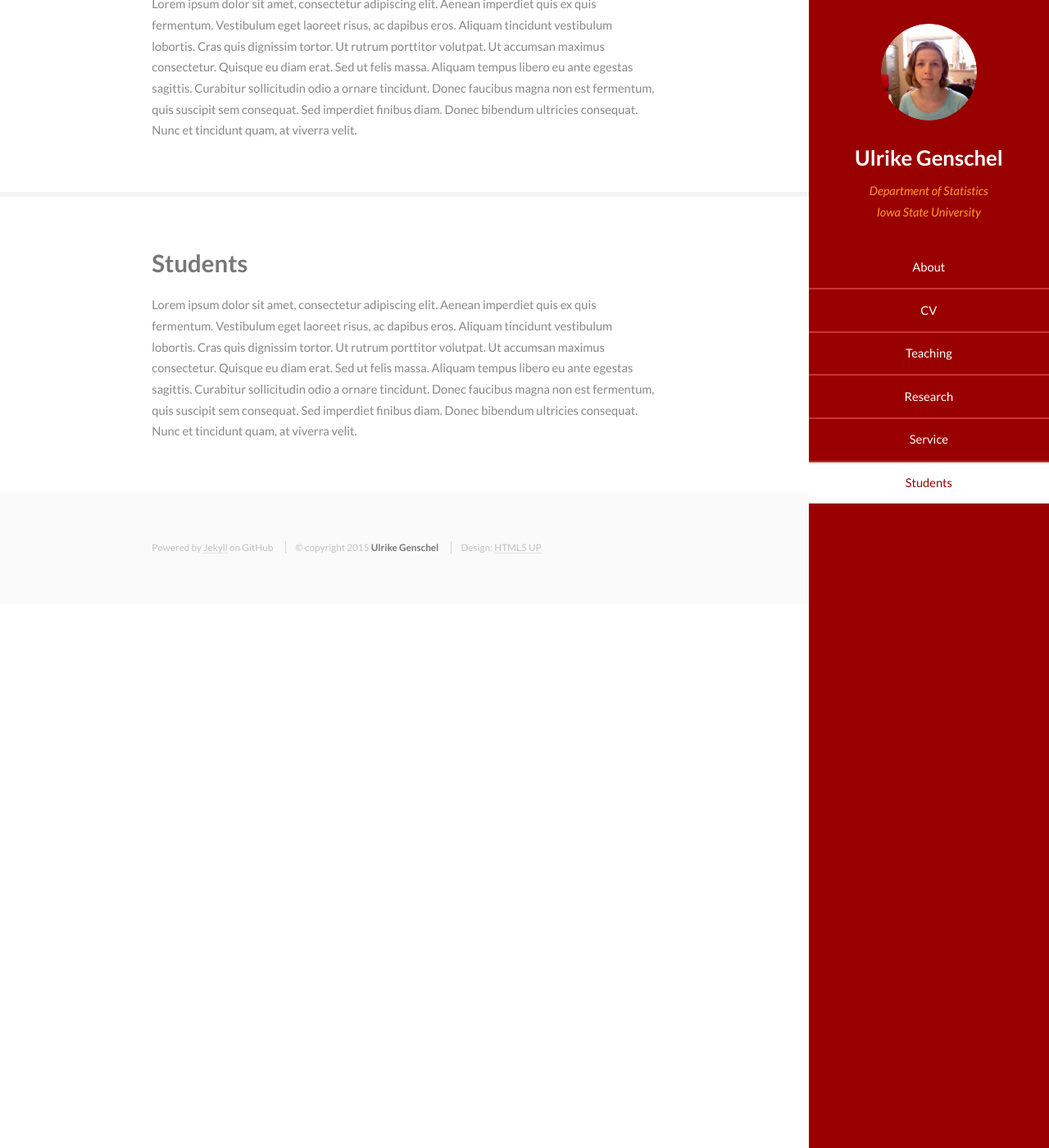
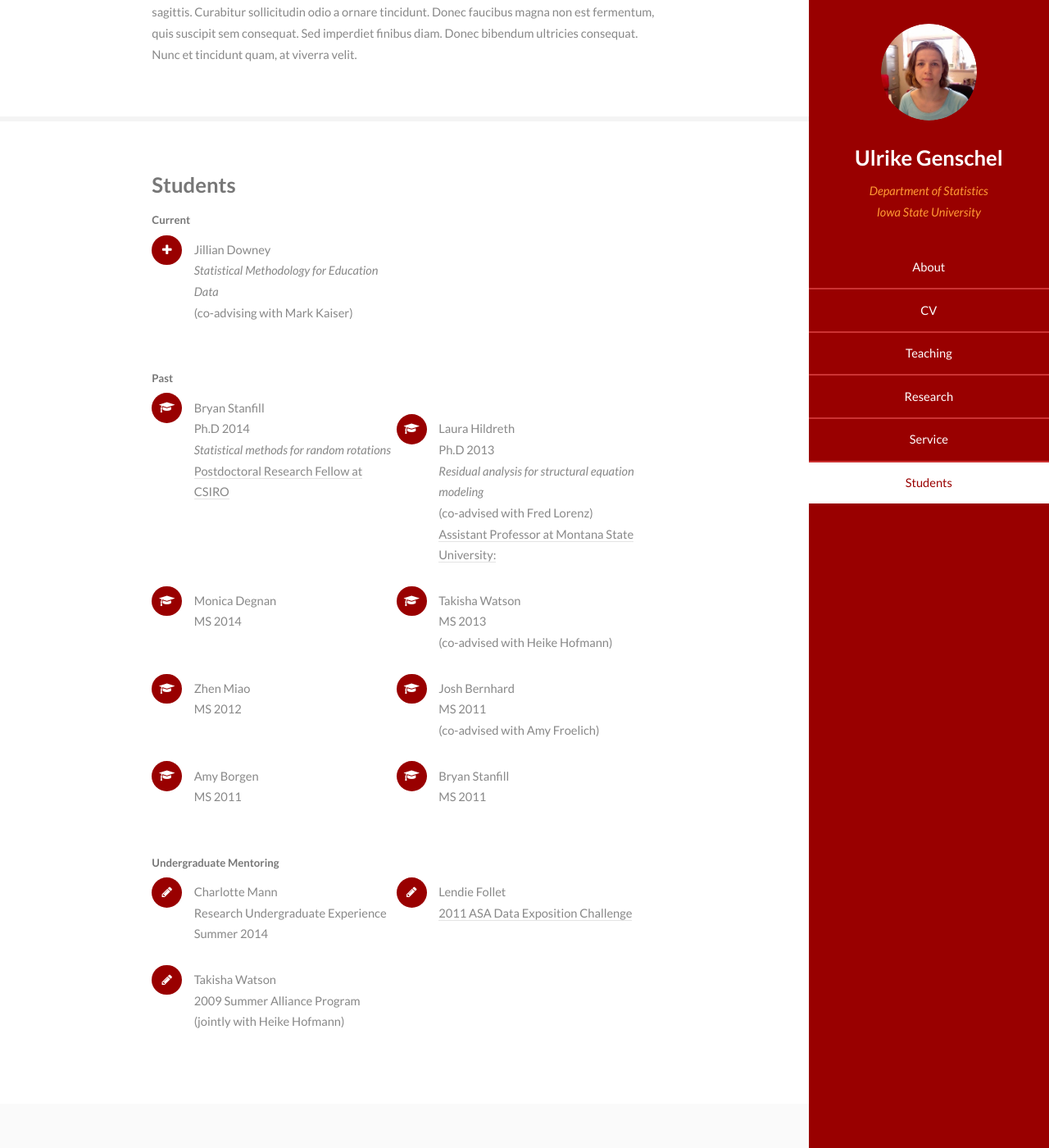
Before and after one commit to ugenschel/ugenschel.github.io, a Jekyll site: the page built from index.html, in a window 1280 px wide and 1400 px high, scrolled down 1645 px. Shown: the whole window at 82% size. Built offline with Jekyll 4.4.1, drawn with Linux system fonts in a browser that asks for light colours.

```diff
--- a/index.html
+++ b/index.html
@@ -4,7 +4,7 @@ layout: default
 <section id="one">
   <div class="container">
     <header class="major">
-      <h2>About me</h2>
+      <h3>About me</h3>
       <p>Assistant Professor in the Department of Statistics</p>
     </header>
     <p>I have been an Assistant professor in the Department of Statistics at
@@ -24,7 +24,7 @@ layout: default
 
 <section id="teaching">
   <div class="container">
-    <h2>Teaching</h2>
+    <h3>Teaching</h3>
     <p>
       Lorem ipsum dolor sit amet, consectetur adipiscing elit. Aenean imperdiet quis ex quis fermentum. Vestibulum eget laoreet risus, ac dapibus eros. Aliquam tincidunt vestibulum lobortis. Cras quis dignissim tortor. Ut rutrum porttitor volutpat. Ut accumsan maximus consectetur. Quisque eu diam erat. Sed ut felis massa. Aliquam tempus libero eu ante egestas sagittis. Curabitur sollicitudin odio a ornare tincidunt. Donec faucibus magna non est fermentum, quis suscipit sem consequat. Sed imperdiet finibus diam. Donec bibendum ultricies consequat. Nunc et tincidunt quam, at viverra velit.
     </p>
@@ -33,7 +33,7 @@ layout: default
 
 <section id="research">
   <div class="container">
-    <h2>Research</h2>
+    <h3>Research</h3>
     <p>
       Lorem ipsum dolor sit amet, consectetur adipiscing elit. Aenean imperdiet quis ex quis fermentum. Vestibulum eget laoreet risus, ac dapibus eros. Aliquam tincidunt vestibulum lobortis. Cras quis dignissim tortor. Ut rutrum porttitor volutpat. Ut accumsan maximus consectetur. Quisque eu diam erat. Sed ut felis massa. Aliquam tempus libero eu ante egestas sagittis. Curabitur sollicitudin odio a ornare tincidunt. Donec faucibus magna non est fermentum, quis suscipit sem consequat. Sed imperdiet finibus diam. Donec bibendum ultricies consequat. Nunc et tincidunt quam, at viverra velit.
     </p>
@@ -42,7 +42,7 @@ layout: default
 
 <section id="service">
   <div class="container">
-    <h2>Service</h2>
+    <h3>Service</h3>
     <p>
       Lorem ipsum dolor sit amet, consectetur adipiscing elit. Aenean imperdiet quis ex quis fermentum. Vestibulum eget laoreet risus, ac dapibus eros. Aliquam tincidunt vestibulum lobortis. Cras quis dignissim tortor. Ut rutrum porttitor volutpat. Ut accumsan maximus consectetur. Quisque eu diam erat. Sed ut felis massa. Aliquam tempus libero eu ante egestas sagittis. Curabitur sollicitudin odio a ornare tincidunt. Donec faucibus magna non est fermentum, quis suscipit sem consequat. Sed imperdiet finibus diam. Donec bibendum ultricies consequat. Nunc et tincidunt quam, at viverra velit.
     </p>
@@ -51,9 +51,27 @@ layout: default
 
 <section id="students">
   <div class="container">
-    <h2>Students</h2>
-    <p>
-      Lorem ipsum dolor sit amet, consectetur adipiscing elit. Aenean imperdiet quis ex quis fermentum. Vestibulum eget laoreet risus, ac dapibus eros. Aliquam tincidunt vestibulum lobortis. Cras quis dignissim tortor. Ut rutrum porttitor volutpat. Ut accumsan maximus consectetur. Quisque eu diam erat. Sed ut felis massa. Aliquam tempus libero eu ante egestas sagittis. Curabitur sollicitudin odio a ornare tincidunt. Donec faucibus magna non est fermentum, quis suscipit sem consequat. Sed imperdiet finibus diam. Donec bibendum ultricies consequat. Nunc et tincidunt quam, at viverra velit.
-    </p>
+    <h3>Students</h3>
+    <h5>Current</h5>
+    <ul class="feature-icons">
+      <li class="fa-plus">Jillian Downey<br /><i>Statistical Methodology for Education Data</i><br />(co-advising with Mark Kaiser)</li>
+    </ul>
+    <h5>Past</h5>
+    <ul class="feature-icons">
+      <li class="fa-graduation-cap">Bryan Stanfill<br />Ph.D 2014<br /><i>Statistical methods for random rotations</i><br /><a href="http://people.csiro.au/S/B/Bryan-Stanfill.aspx" target="_blank">Postdoctoral Research Fellow at CSIRO</a><br /><br /><br /><br /></li>
+      <li class="fa-graduation-cap">Laura Hildreth<br />Ph.D 2013<br /><i>Residual analysis for structural equation modeling</i><br />(co-advised with Fred Lorenz)<br /><a href="http://www.math.montana.edu/faculty/lhildreth.html" target="_blank">Assistant Professor at Montana State University:</a></li>
+      <li class="fa-graduation-cap">Monica Degnan<br />MS 2014<br /><br /></li>
+      <li class="fa-graduation-cap">Takisha Watson<br />MS 2013<br />(co-advised with Heike Hofmann) </li>
+      <li class="fa-graduation-cap">Zhen Miao<br />MS 2012<br /><br /></li>
+      <li class="fa-graduation-cap">Josh Bernhard<br />MS 2011<br />(co-advised with Amy Froelich)</li>
+      <li class="fa-graduation-cap">Amy Borgen<br />MS 2011</li>
+      <li class="fa-graduation-cap">Bryan Stanfill<br />MS 2011</li>
+    </ul>
+    <h5>Undergraduate Mentoring</h5>
+    <ul class="feature-icons">
+      <li class="fa-pencil">Charlotte Mann<br />Research Undergraduate Experience<br />Summer 2014</li>
+      <li class="fa-pencil">Lendie Follet<br /><a href="http://stat-computing.org/dataexpo/2011/" target="_blank">2011 ASA Data Exposition Challenge</a><br /><br /></li>
+      <li class="fa-pencil">Takisha Watson<br />2009 Summer Alliance Program<br />(jointly with Heike Hofmann)</li>
+    </ul>
   </div>
 </section>
```
